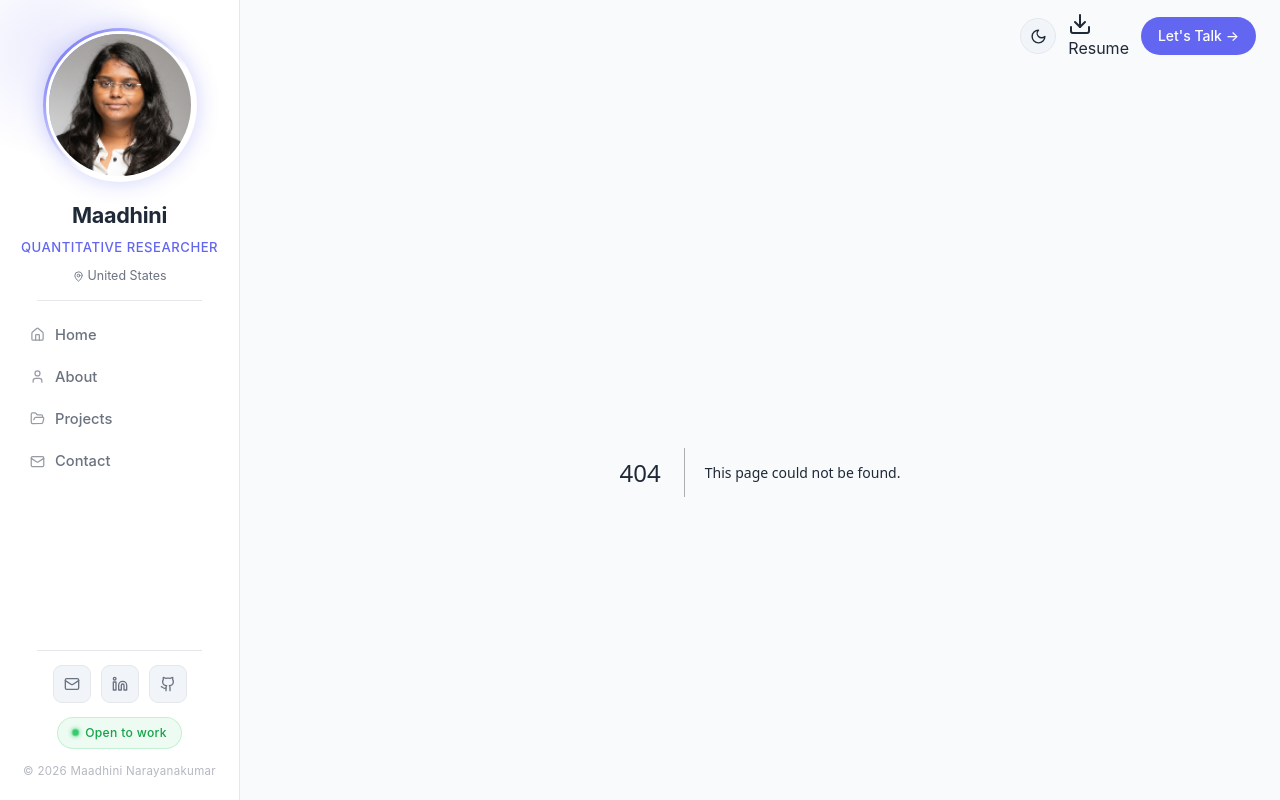
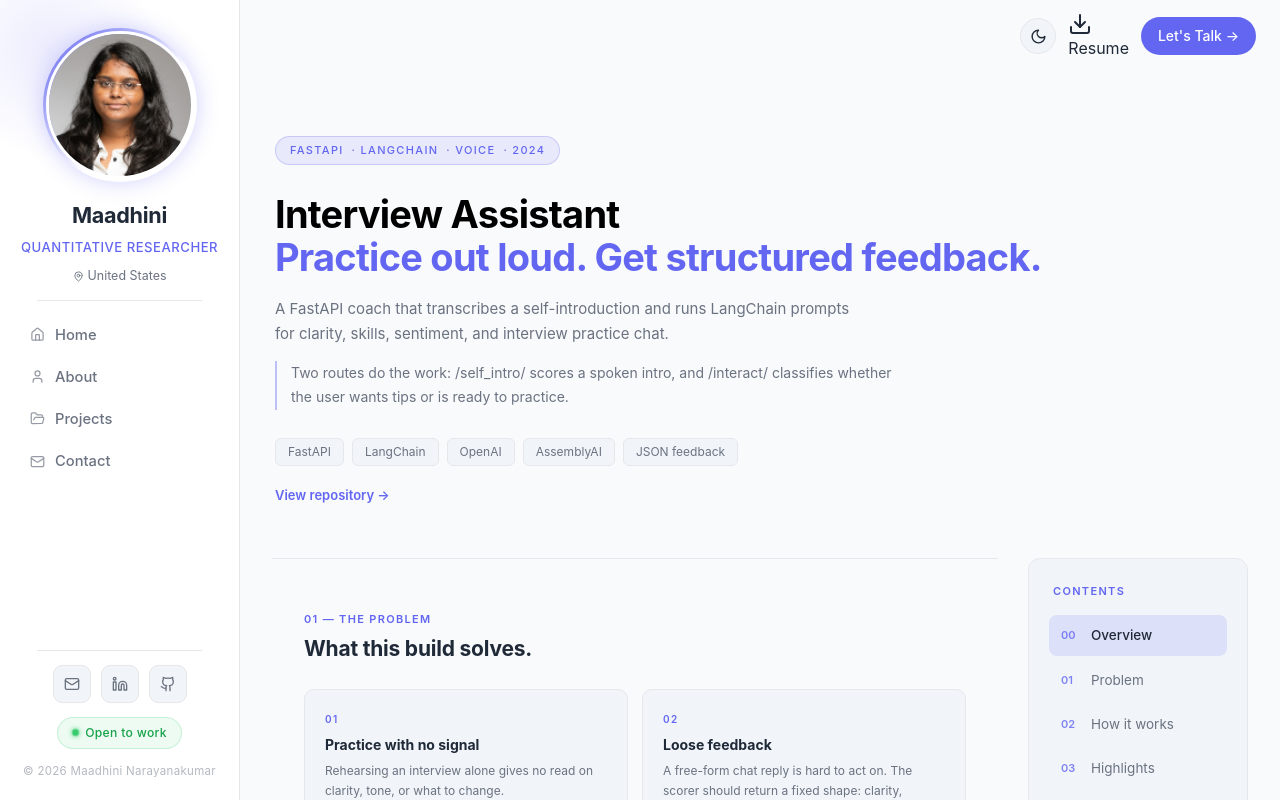
Before and after one commit to MaadhiniNarayanaKumar/maadhini_portfolio, a Next.js app: page /projects/interview-assistant in a window 1280 px wide. Before the commit this address had no page. Built offline with nearby package versions, Linux system fonts and the light colour scheme.

Commit message:
added interview assisstant

```diff
--- /dev/null
+++ b/src/app/projects/interview-assistant/page.tsx
@@ -0,0 +1,8 @@
+"use client";
+
+import SimpleProjectPage from "../../../components/projects/SimpleProjectPage";
+import data from "../../../data/projectsdata/interview-assistant.json";
+
+export default function InterviewAssistantPage() {
+  return <SimpleProjectPage data={data} />;
+}
--- a/src/app/projects/page.tsx
+++ b/src/app/projects/page.tsx
@@ -3,9 +3,9 @@ import Link from 'next/link';
 import projects from '../../data/projects.json';
 import '../../styles/projects-grid.css';
 
-// Featured builds with detail pages (quant + Mia app + both extensions)
+// Featured builds with detail pages (quant + Mia app + both extensions + interview assistant)
 const projects1 = projects.filter((p) =>
-  ['1', '2', '3', '4'].includes(p.id),
+  ['1', '2', '3', '4', '10'].includes(p.id),
 );
 
 function ProjectCard({ project }: { project: (typeof projects)[0] }) {
--- a/src/components/home/ProjectsGrid.tsx
+++ b/src/components/home/ProjectsGrid.tsx
@@ -9,7 +9,7 @@ const filters = ['All', 'Quant Finance', 'ML & AI', 'Engineering', 'Research'];
 
 /* ── Row layout config ── */
 const row1 = ['1', '2', '3'];        // quant + Mia app + calendar extension
-const row2 = ['4'];                  // Mia task extension
+const row2 = ['4', '10'];            // Mia task extension + interview assistant
 const row3 = ['7', '8', '9'];        // reserved
 
 function getProject(id: string) {
@@ -139,7 +139,7 @@ export default function ProjectsGrid() {
 
         {/* Row 2 — Mia Task Capture */}
         {r2.length > 0 && (
-          <div className="pg-row pg-row-2" style={{ gridTemplateColumns: '1fr' }}>
+          <div className="pg-row pg-row-2" style={{ gridTemplateColumns: 'repeat(2, minmax(0, 1fr))' }}>
             {r2.map((p, i) => (
               <ProjectCard key={p.id} project={p} index={i + 3} visible={visible} />
             ))}
--- a/src/components/projects/SimpleProjectPage.tsx
+++ b/src/components/projects/SimpleProjectPage.tsx
@@ -25,6 +25,7 @@ export type SimpleProjectData = {
   status: StatusItem[];
   footer: string;
   badge: string;
+  statusHeading?: string;
 };
 
 const sidebar = [
@@ -37,7 +38,7 @@ const sidebar = [
 
 export default function SimpleProjectPage({ data }: { data: SimpleProjectData }) {
   const [activeSection, setActiveSection] = useState("overview");
-  const { hero, links, problems, layers, highlights, stack, status, footer, badge } =
+  const { hero, links, problems, layers, highlights, stack, status, footer, badge, statusHeading } =
     data;
 
   const scrollToSection = (id: string) => {
@@ -152,7 +153,7 @@ export default function SimpleProjectPage({ data }: { data: SimpleProjectData })
 
           <section className="pj-section" id="status">
             <div className="pj-label">04 — Status</div>
-            <h2 className="pj-title">Build status — shipped complete.</h2>
+            <h2 className="pj-title">{statusHeading ?? "Build status — shipped complete."}</h2>
             <div className="pj-roadmap">
               {status.map((item) => (
                 <div
--- /dev/null
+++ b/src/data/projectsdata/interview-assistant.json
@@ -0,0 +1,83 @@
+{
+  "hero": {
+    "eyebrow": ["FastAPI", "LangChain", "Voice", "2024"],
+    "title": "Interview Assistant",
+    "subtitle": "Practice out loud. Get structured feedback.",
+    "tagline": "A FastAPI coach that transcribes a self-introduction and runs LangChain prompts for clarity, skills, sentiment, and interview practice chat.",
+    "impact": "Two routes do the work: /self_intro/ scores a spoken intro, and /interact/ classifies whether the user wants tips or is ready to practice.",
+    "chips": ["FastAPI", "LangChain", "OpenAI", "AssemblyAI", "JSON feedback"]
+  },
+  "links": {
+    "github": "https://github.com/MaadhiniNarayanaKumar/interview_assisstant",
+    "githubLabel": "View repository"
+  },
+  "problems": [
+    {
+      "n": "01",
+      "t": "Practice with no signal",
+      "d": "Rehearsing an interview alone gives no read on clarity, tone, or what to change."
+    },
+    {
+      "n": "02",
+      "t": "Loose feedback",
+      "d": "A free-form chat reply is hard to act on. The scorer should return a fixed shape: clarity, feedback, character, skills, and sentiment."
+    },
+    {
+      "n": "03",
+      "t": "Speech before scoring",
+      "d": "A self-intro is spoken. The model needs a transcript before it can judge the content."
+    },
+    {
+      "n": "04",
+      "t": "Tips vs live practice",
+      "d": "The same conversation has to tell “give me tips” apart from “I’m ready to speak.”"
+    }
+  ],
+  "layers": [
+    {
+      "tag": "API",
+      "title": "FastAPI",
+      "desc": "CORS for an Angular client on port 4200. GET /, POST /self_intro/, POST /interact/"
+    },
+    {
+      "tag": "Speech",
+      "title": "AssemblyAI",
+      "desc": "The self-intro path transcribes a local audio file, then passes the text into the prompt"
+    },
+    {
+      "tag": "Prompts",
+      "title": "LangChain + OpenAI",
+      "desc": "Templates for intro scoring, intent classification, tips, and a practice conversation"
+    },
+    {
+      "tag": "Router",
+      "title": "Interact flow",
+      "desc": "Classify the query, then return chat tips or continue practice. Replies are parsed as JSON"
+    }
+  ],
+  "highlights": [
+    "POST /self_intro/ returns structured intro feedback",
+    "POST /interact/ splits tips from live practice",
+    "LangChain prompt chains with a string output parser",
+    "AssemblyAI speech-to-text on the intro path",
+    "Pydantic request body (query, 1000 character cap)",
+    "CORS opened for an Angular client on port 4200"
+  ],
+  "stack": [
+    { "layer": "API", "tech": "FastAPI / Uvicorn", "role": "Routes and CORS" },
+    { "layer": "LLM", "tech": "LangChain + OpenAI", "role": "Prompt chains and JSON-shaped replies" },
+    { "layer": "Speech", "tech": "AssemblyAI", "role": "Intro audio to text" },
+    { "layer": "Schema", "tech": "Pydantic", "role": "Request body for the query" },
+    { "layer": "Client", "tech": "Angular submodule", "role": "UI pointer; not vendored in this repo" }
+  ],
+  "status": [
+    { "phase": "Completed", "label": "Self-intro and interact routes", "done": true },
+    { "phase": "Completed", "label": "Prompts for scoring, classification, tips, and conversation", "done": true },
+    { "phase": "Completed", "label": "AssemblyAI transcription helper", "done": true },
+    { "phase": "Open", "label": "Angular UI is a git submodule and is not in the public tree", "done": false },
+    { "phase": "Open", "label": "Intro transcription still points at a local audio path", "done": false }
+  ],
+  "statusHeading": "Build status — API in place.",
+  "footer": "Interview Assistant · 2024",
+  "badge": "Public API prototype"
+}
```
Also changed, not shown: src/data/projects.json (+18 -0 lines).
